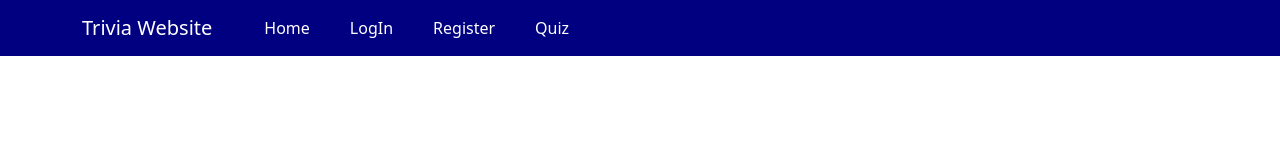
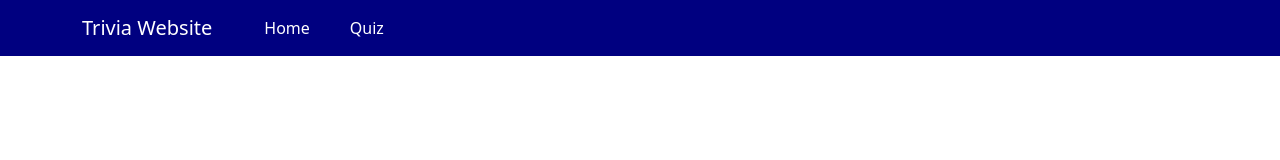
Before and after one commit to RapiddShadow/CS545---HCI-Project, a React (Create React App) app in the folder client/: page / in a window 1280 px wide. Shown: the top 160 px of the page. Built offline with nearby package versions, Linux system fonts and the light colour scheme.

Commit message:
removed register and login from navbar

```diff
--- a/client/src/components/Navigation.js
+++ b/client/src/components/Navigation.js
@@ -95,12 +95,6 @@ const Navigation = () => {
         <NavLink className='nav-links' to='/'>
           Home
         </NavLink>
-        <NavLink className='nav-links' to='/signin'>
-          LogIn
-        </NavLink>
-        <NavLink className='nav-links' to='/register'>
-          Register
-        </NavLink>
         <NavLink className='nav-links' to='/categories'>
           Quiz
         </NavLink>
```
